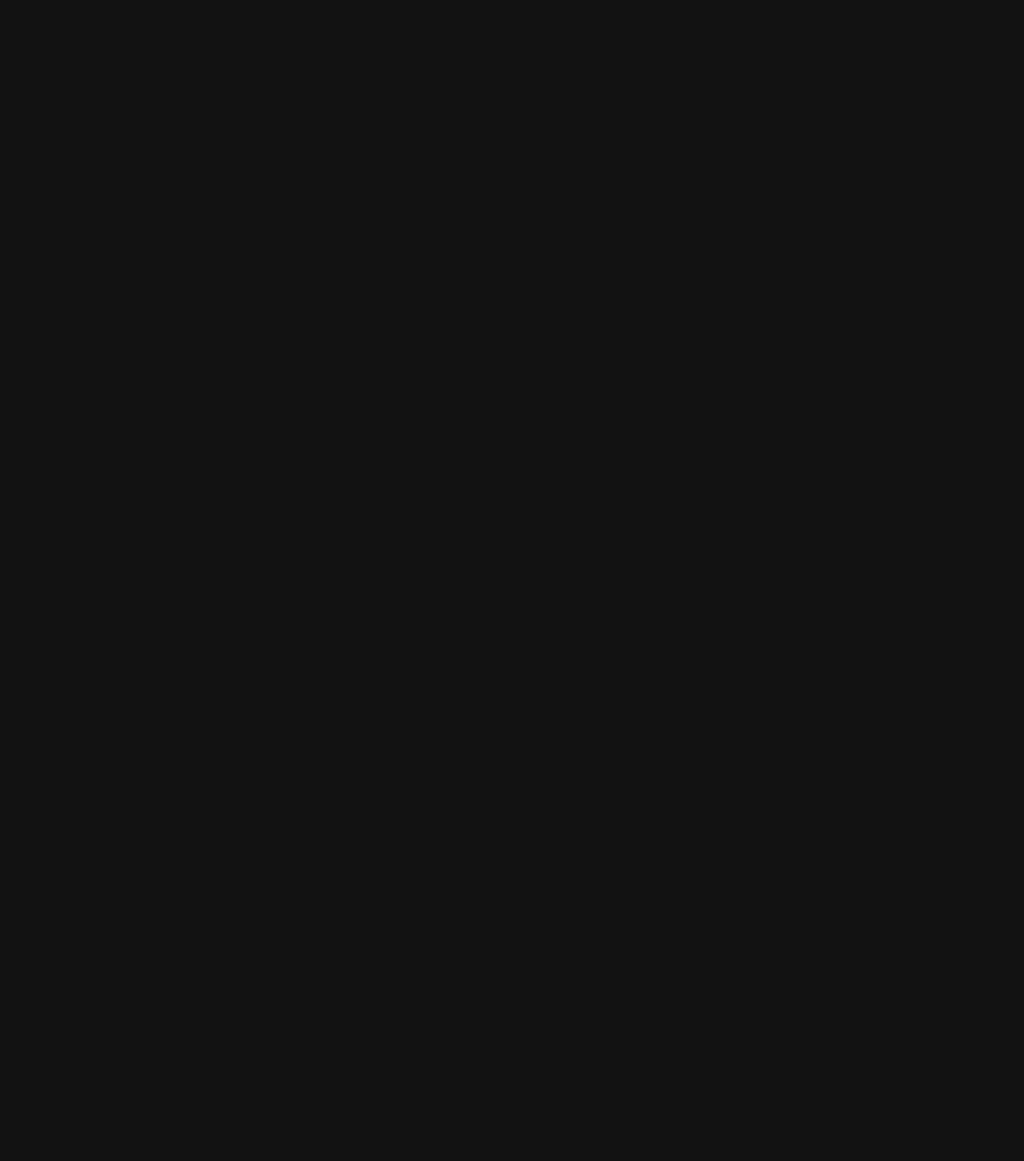
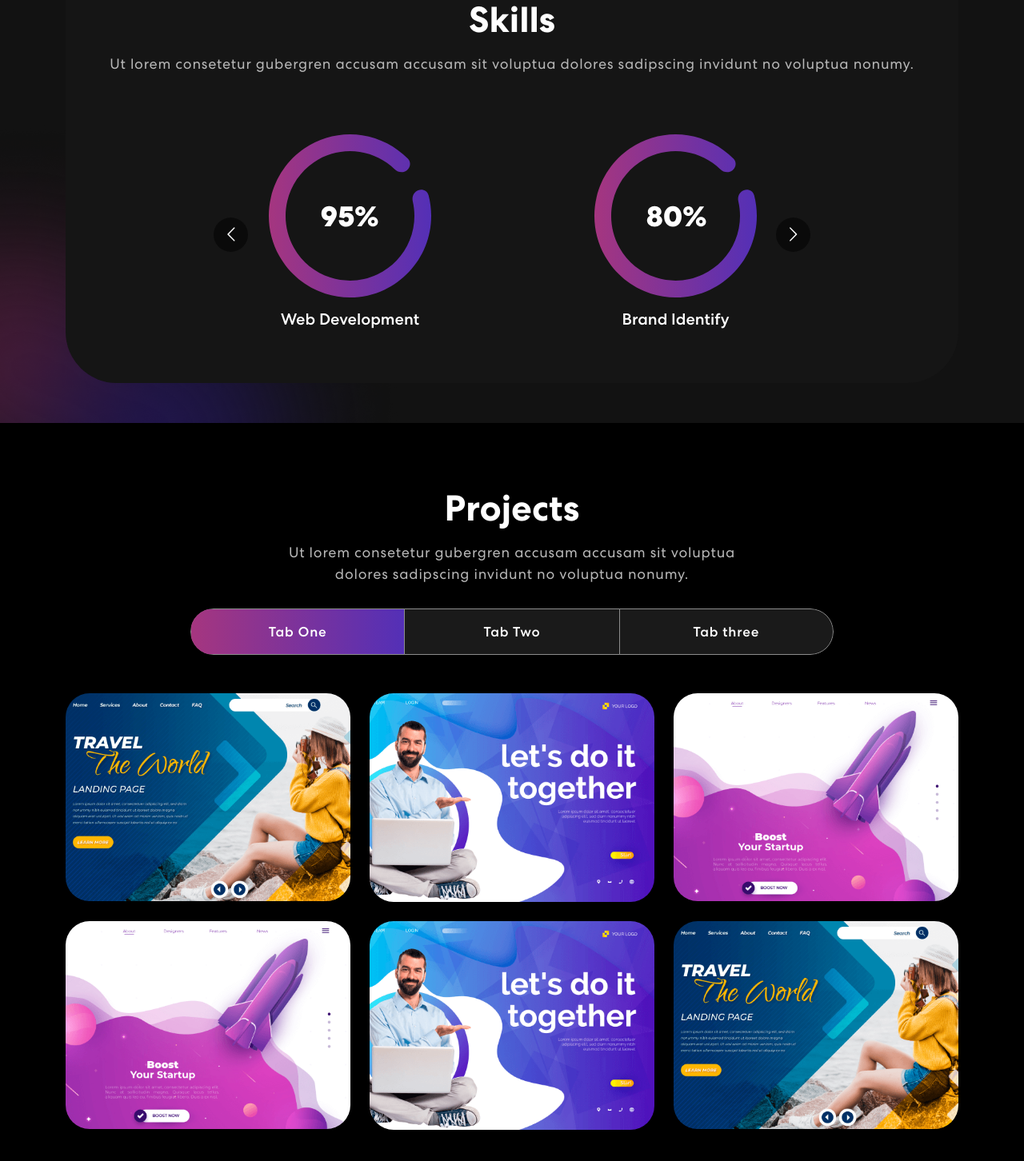
Before and after one commit to bolrak/bolrak.github.io, a React (Create React App) app: page / in a window 1280 px wide. Shown: the part 866-2318 px from the top of the page at 80% size. Before the commit the page ends 914 px from the top, so only its background shows below. Built offline with nearby package versions, Linux system fonts and the light colour scheme.

Commit message:
Agregado categoría Projects

```diff
--- a/src/App.css
+++ b/src/App.css
@@ -316,6 +316,7 @@ nav.navbar .navbar-toggler[aria-expanded="true"] .navbar-toggler-icon {
 	font-size: 45px;
 	font-weight: 700;
 }
+
 .skill p {
     color: #B8B8B8;
     font-size: 18px;
--- a/src/App.js
+++ b/src/App.js
@@ -3,6 +3,7 @@ import './App.css';
 import { NavBar } from './components/NavBar';
 import {Banner} from './components/Banner';
 import {Skills} from './components/Skills'
+import {Projects} from './components/Projects'
 import 'bootstrap/dist/css/bootstrap.min.css';
 
 function App() {
@@ -11,6 +12,7 @@ function App() {
      <NavBar/>
      <Banner />
      <Skills />
+     <Projects />
     </div>
   );
 }
--- /dev/null
+++ b/src/components/ProjectCards.js
@@ -0,0 +1,15 @@
+import {Col} from "react-bootstrap";
+
+export const ProjectCard = ({ title, description, imgUrl }) => {
+  return (
+    <Col sm={6} md={4}>
+      <div className="proj-imgbx">
+        <img src={imgUrl} />
+        <div className="proj-txtx">
+          <h4> {title}</h4>
+          <span> {description}</span>
+        </div>
+      </div>
+    </Col>
+  );
+};
--- /dev/null
+++ b/src/components/Projects.js
@@ -0,0 +1,81 @@
+import { Col, Container, Tab, Row, Nav} from "react-bootstrap";
+import { ProjectCard } from "./ProjectCards";
+import colorSharp2 from "../assets/img/color-sharp2.png";
+import projImg1 from "../assets/img/project-img1.png";
+import projImg2 from "../assets/img/project-img2.png";
+import projImg3 from "../assets/img/project-img3.png";
+
+export const Projects = () => {
+  const projects = [
+    {
+      title: "Business Startup",
+      description: "Design & Development",
+      imgUrl: projImg1,
+    },
+    {
+      title: "Business Startup",
+      description: "Design & Development",
+      imgUrl: projImg2,
+    },
+    {
+      title: "Business Startup",
+      description: "Design & Development",
+      imgUrl: projImg3,
+    },
+    {
+      title: "Business Startup",
+      description: "Design & Development",
+      imgUrl: projImg3,
+    },
+    {
+      title: "Business Startup",
+      description: "Design & Development",
+      imgUrl: projImg2,
+    },
+    {
+      title: "Business Startup",
+      description: "Design & Development",
+      imgUrl: projImg1,
+    },
+  ];
+  return (
+    <section className="project" id="project">
+      <Container>
+        <Row>
+          <Col>
+            <h2>Projects</h2>
+            <p>
+              Ut lorem consetetur gubergren accusam accusam sit voluptua dolores
+              sadipscing invidunt no voluptua nonumy.
+            </p>
+            <Tab.Container id="projects-tabs" defaultActiveKey="first">
+              <Nav variant="pills" className="nav-pills mb-5 justify-content-center align-items-center" id="pills-tab">
+                <Nav.Item>
+                  <Nav.Link eventKey="first">Tab One</Nav.Link>
+                </Nav.Item>
+                <Nav.Item>
+                  <Nav.Link eventKey="second">Tab Two</Nav.Link>
+                </Nav.Item>
+                <Nav.Item>
+                  <Nav.Link eventKey="third">Tab three</Nav.Link>
+                </Nav.Item>
+              </Nav>
+              <Tab.Content>
+                <Tab.Pane eventKey="first">
+                  <Row>
+                    {projects.map((project, index) => {
+                      return <ProjectCard key={index} {...project} />;
+                    })}
+                  </Row>
+                </Tab.Pane>
+                <Tab.Pane eventKey="second">Lorem 2</Tab.Pane>
+                <Tab.Pane eventKey="third">Lorem ipsum 3</Tab.Pane>
+              </Tab.Content>
+            </Tab.Container>
+          </Col>
+        </Row>
+      </Container>
+      <img className="background-image-right" src={colorSharp2}></img>
+    </section>
+  );
+};
--- a/src/components/Skills.js
+++ b/src/components/Skills.js
@@ -1,6 +1,10 @@
 import { Container, Row, Col } from "react-bootstrap";
 import Carousel from "react-multi-carousel";
 import "react-multi-carousel/lib/styles.css";
+import meter1 from "../assets/img/meter1.svg";
+import meter2 from "../assets/img/meter2.svg";
+import meter3 from "../assets/img/meter3.svg";
+import colorSharp from "../assets/img/color-sharp.png";
 
 export const Skills = () => {
   const responsive = {
@@ -23,15 +27,44 @@ export const Skills = () => {
     },
   };
 
-  return(
+  return (
     <section className="skill" id="skills">
       <Container>
         <Row>
           <Col>
-
+            <div className="skill-bx">
+              <h2>Skills</h2>
+              <p>
+                Ut lorem consetetur gubergren accusam accusam sit voluptua
+                dolores sadipscing invidunt no voluptua nonumy.<br></br>
+              </p>
+              <Carousel
+                responsive={responsive}
+                infinite={true}
+                className="skill-slider"
+              >
+                <div className="item">
+                  <img src={meter1} alt="Image" />
+                  <h5> Web Development</h5>
+                </div>
+                <div className="item">
+                  <img src={meter2} alt="Image" />
+                  <h5> Brand Identify</h5>
+                </div>
+                <div className="item">
+                  <img src={meter3} alt="Image" />
+                  <h5> Logo Design</h5>
+                </div>
+                <div className="item">
+                  <img src={meter1} alt="Image" />
+                  <h5> Web Development</h5>
+                </div>
+              </Carousel>
+            </div>
           </Col>
         </Row>
       </Container>
+      <img className="background-image-left" src={colorSharp}></img>
     </section>
-  )
+  );
 };
```
Lines whose indentation alone changed are shown as unchanged.
